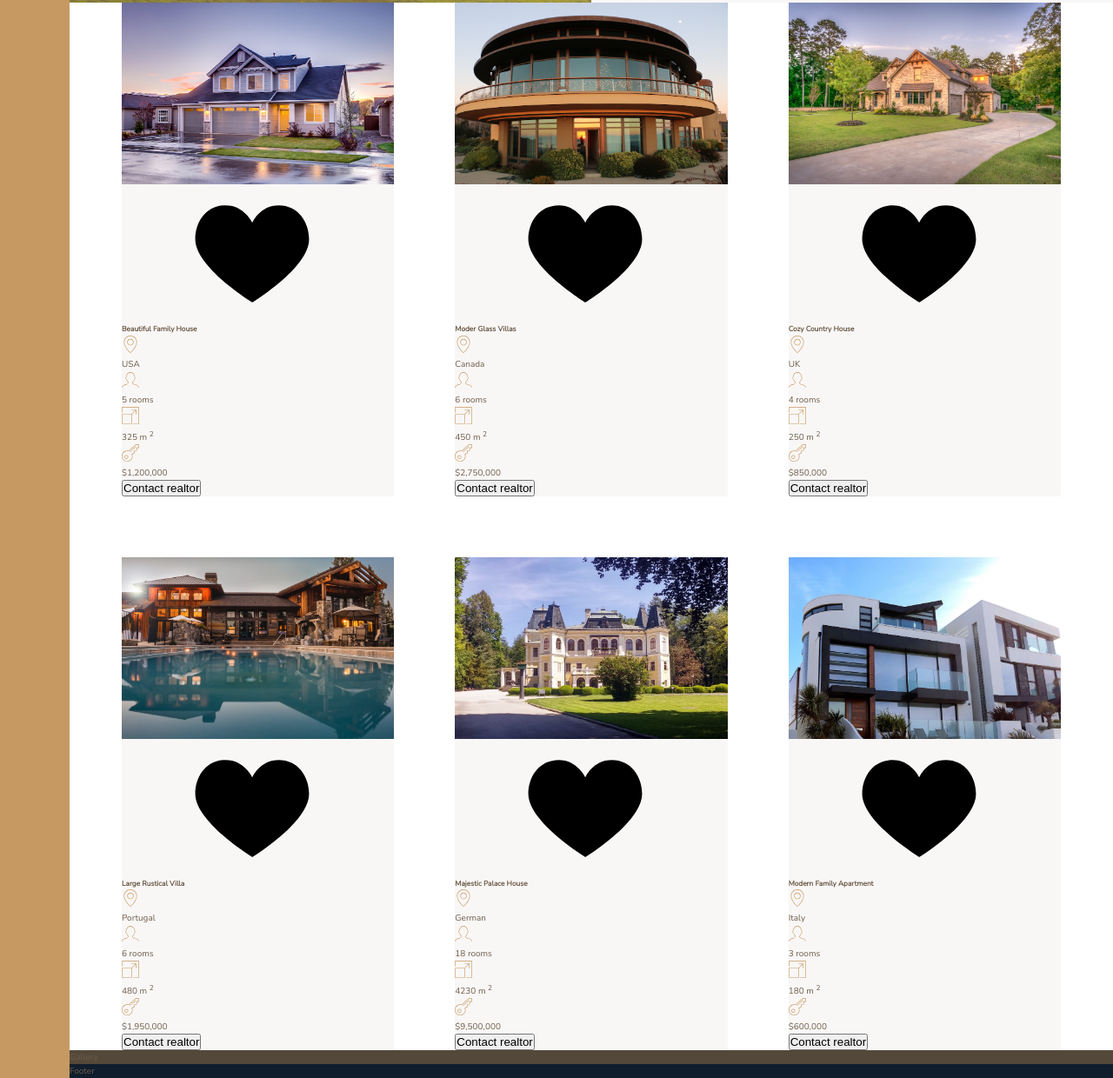
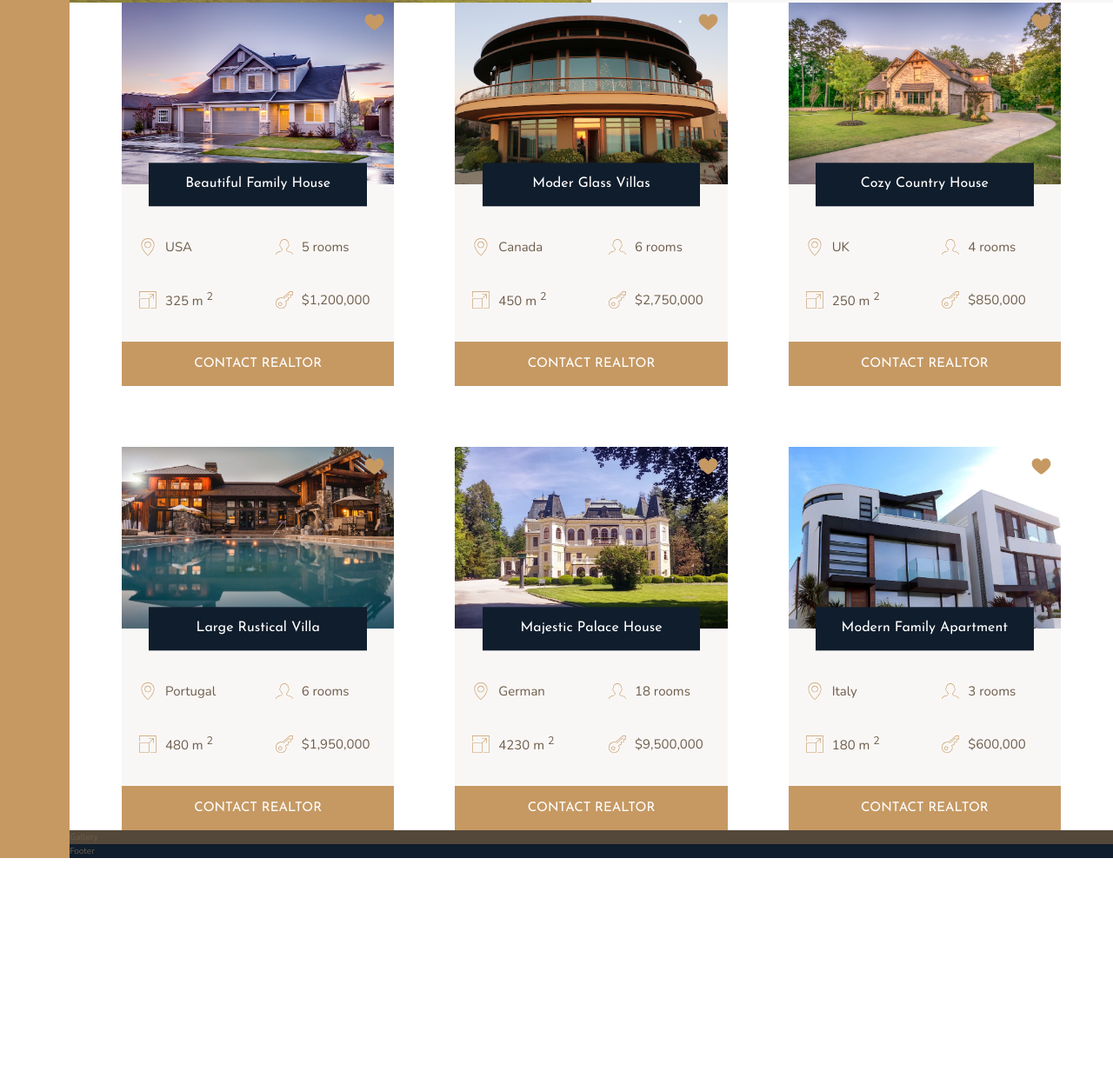
Before and after one commit to tomaszdanczak/3-Nexter, a website: page index.html in a window 1280 px wide. Shown: the part 1817-3057 px from the top of the page at 87% size. After the commit the page ends 2804 px from the top, so only its background shows below. Drawn offline with nearby package versions, Linux system fonts and the light colour scheme; files that its build step writes are made by us from their sources.

Commit message:
feat: build the homes section - part 2

```diff
--- a/index.html
+++ b/index.html
@@ -120,7 +120,7 @@
                  </svg>
                  <p>$1,200,000</p>
              </div>
-             <button class="cta">Contact realtor</button>
+             <button class="btn home__btn">Contact realtor</button>
            </div>
 
            <div class="home">
@@ -153,7 +153,7 @@
                </svg>
                <p>$2,750,000</p>
            </div>
-           <button class="cta">Contact realtor</button>
+           <button class="btn home__btn">Contact realtor</button>
          </div>
 
          <div class="home">
@@ -186,7 +186,7 @@
                </svg>
                <p>$850,000</p>
            </div>
-           <button class="cta">Contact realtor</button>
+           <button class="btn home__btn">Contact realtor</button>
          </div>
 
          <div class="home">
@@ -219,7 +219,7 @@
                </svg>
                <p>$1,950,000</p>
            </div>
-           <button class="cta">Contact realtor</button>
+           <button class="btn home__btn">Contact realtor</button>
          </div>
 
          <div class="home">
@@ -252,7 +252,7 @@
                </svg>
                <p>$9,500,000</p>
            </div>
-           <button class="cta">Contact realtor</button>
+           <button class="btn home__btn">Contact realtor</button>
          </div>
 
          <div class="home">
@@ -285,7 +285,7 @@
                </svg>
                <p>$600,000</p>
            </div>
-           <button class="cta">Contact realtor</button>
+           <button class="btn home__btn">Contact realtor</button>
          </div>
        </section>
 
--- a/sass/_homes.scss
+++ b/sass/_homes.scss
@@ -9,31 +9,70 @@
 .home {
     background-color: $color-grey-light-1;
 
+    display: grid;
+    grid-template-columns: repeat(2, 1fr);
+    grid-row-gap: 3.5rem;
+
     &__img {
         width: 100%;
+        grid-row: 1 / 2;
+        grid-column: 1 / -1;
+        z-index: 1;
     }
 
     &__like {
-
+        grid-row: 1 / 2;
+        grid-column: 2 / 3;
+        fill: $color-primary;
+        height: 2.5rem;
+        width: 2.5rem;
+        z-index: 2;
+        justify-self: end;
+        margin: 1rem;
     }
 
     &__name {
+        grid-row: 1 / 2;;
+        grid-column: 1 / -1;
+        z-index: 3;
+        align-self: end;
 
+        justify-self: center;
+        width: 80%;
+        font-family: $font-display;
+        font-size: 1.6rem;
+        text-align: center;
+        padding: 1.25rem;
+        background-color: $color-secondary;
+        color: #fff;
+        font-weight: 400;
+        transform: translateY(50%);
+    }
+
+    &__location,
+    &__rooms {
+        margin-top: 2.5rem;
     }
 
     &__location,
     &__rooms,
     &__area,
     &__price {
+        font-size: 1.5rem;
+        margin-left: 2rem;
+
+        display: flex;
+        align-items: center;
 
         svg {
             fill: $color-primary;
             height: 2rem;
             width: 2rem;
-        }
-
-        p {
-
+            margin-right: 1rem;
         }
     }
+
+    &__btn {
+        grid-column: 1 / -1;
+    }
 }
```
